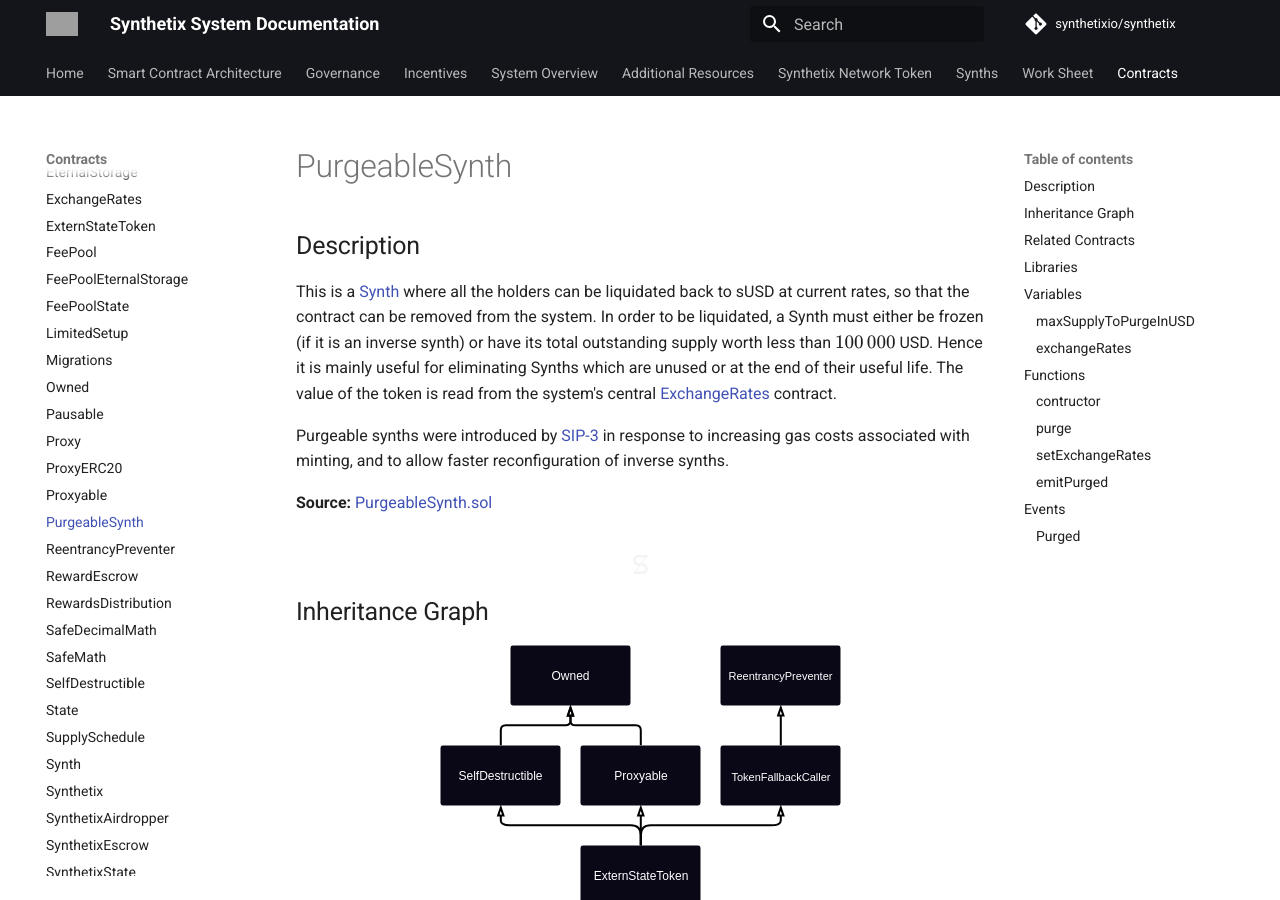
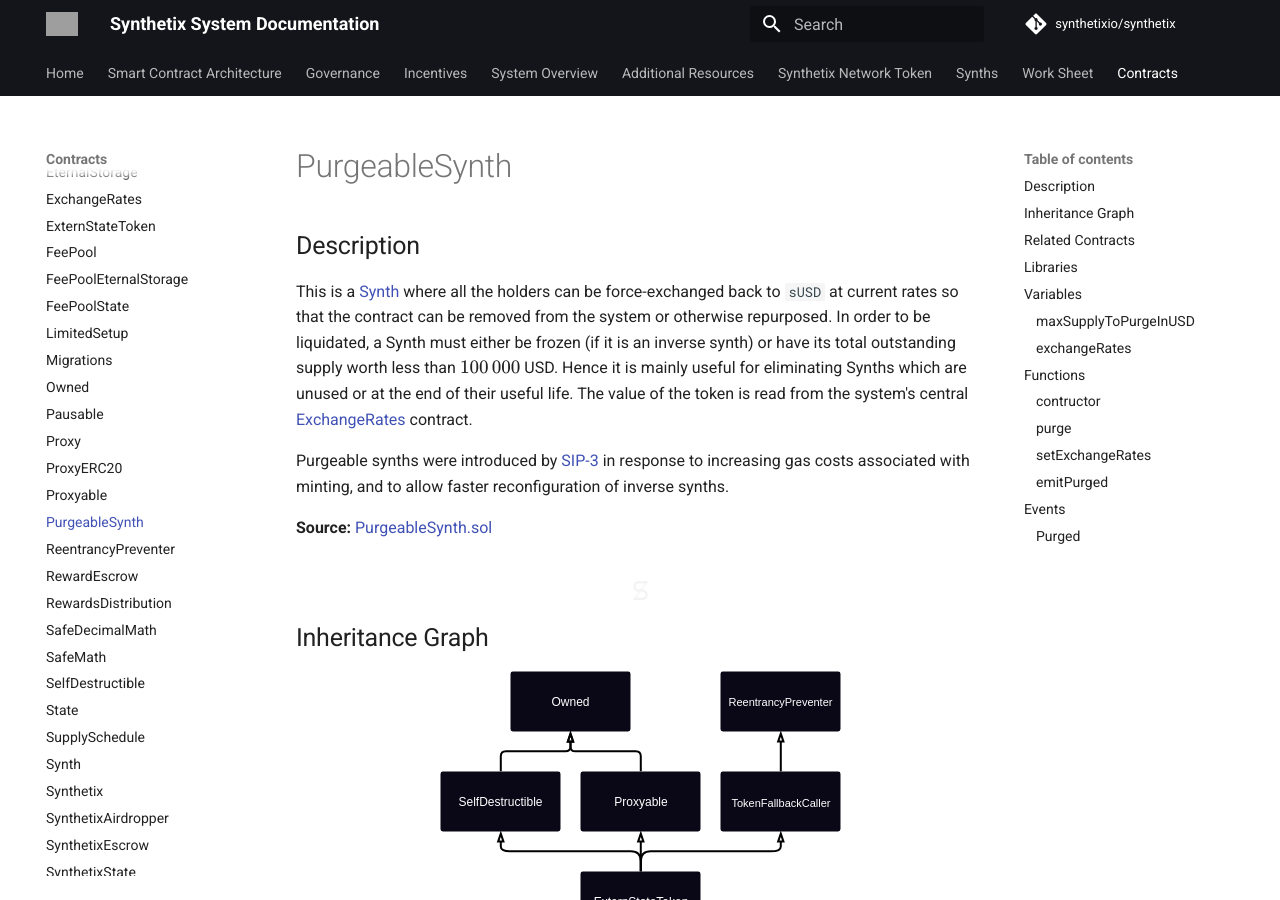
Before and after one commit to Synthetixio/synthetix, an MkDocs documentation site: the page built from docs/contracts/PurgeableSynth.md, in a window 1280 px wide and 900 px high. Built offline with MkDocs 1.6.1 and Material for MkDocs 9.7.7, drawn with Linux system fonts in a browser that asks for light colours; formulas are drawn with MathJax 3; comment, search, counter and statistics services are not loaded; grey boxes are pictures that could not be loaded.

Commit message:
PurgeableSynth improvement.

```diff
--- a/docs/contracts/PurgeableSynth.md
+++ b/docs/contracts/PurgeableSynth.md
@@ -2,7 +2,7 @@
 
 ## Description
 
-This is a [Synth](Synth.md) where all the holders can be liquidated back to sUSD at current rates, so that the contract can be removed from the system. In order to be liquidated, a Synth must either be frozen (if it is an inverse synth) or have its total outstanding supply worth less than $100\,000$ USD. Hence it is mainly useful for eliminating Synths which are unused or at the end of their useful life. The value of the token is read from the system's central [ExchangeRates](ExchangeRates.md) contract.
+This is a [Synth](Synth.md) where all the holders can be force-exchanged back to `sUSD` at current rates so that the contract can be removed from the system or otherwise repurposed. In order to be liquidated, a Synth must either be frozen (if it is an inverse synth) or have its total outstanding supply worth less than $100\,000$ USD. Hence it is mainly useful for eliminating Synths which are unused or at the end of their useful life. The value of the token is read from the system's central [ExchangeRates](ExchangeRates.md) contract.
 
 Purgeable synths were introduced by [SIP-3](https://github.com/Synthetixio/SIPs/blob/master/SIPS/sip-3.md) in response to increasing gas costs associated with minting, and to allow faster reconfiguration of inverse synths.
 
```
